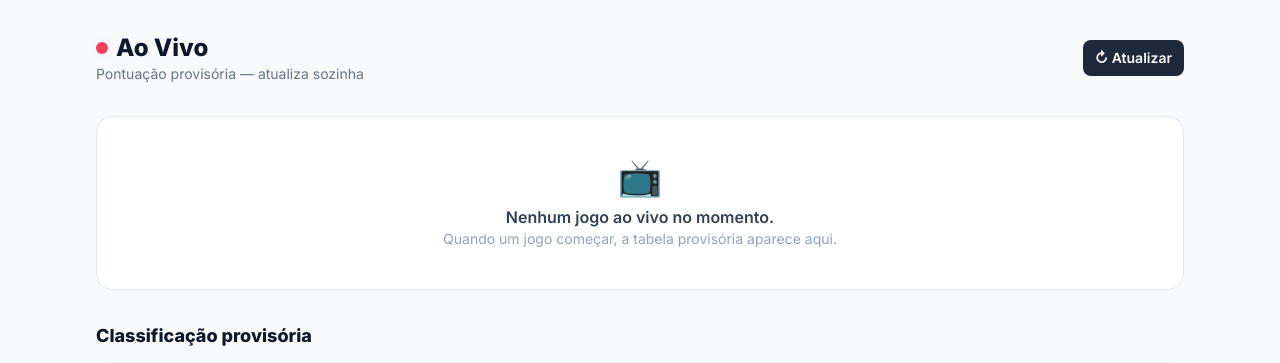
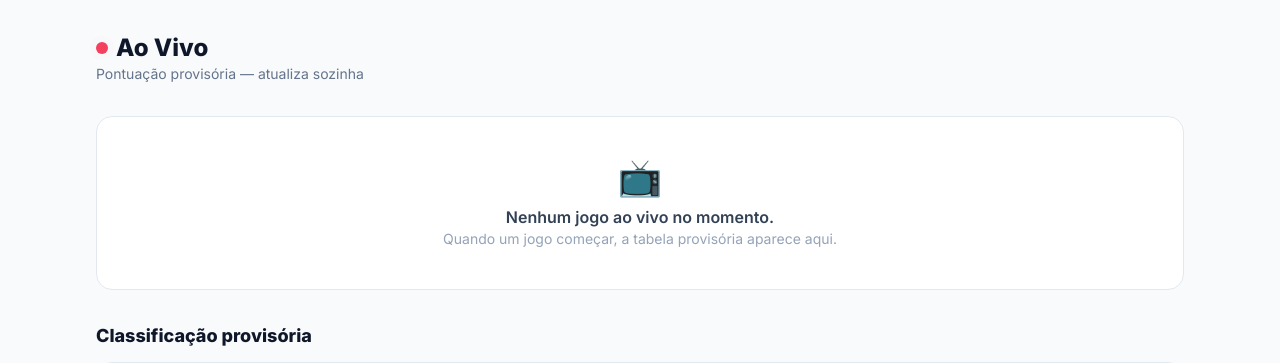
Before and after one commit to LeooBessa/bolao-copa, a FastAPI app: template app/templates/ao_vivo.html in a window 1280 px wide. Shown: the top 363 px of the page. Run offline with FastAPI, Linux system fonts and the light colour scheme; the template is opened without the code that fills it, so the values that code supplies are empty; some libraries are stand-ins or nearby versions.

Commit message:
Remove botão Atualizar do Ao Vivo (auto-update já cobre)

```diff
--- a/app/templates/ao_vivo.html
+++ b/app/templates/ao_vivo.html
@@ -3,8 +3,7 @@
 
 {% block content %}
 <div class="fade-in space-y-8">
-  <header class="flex items-center justify-between">
-    <div>
+  <header>
     <h1 class="flex items-center gap-2 text-2xl font-extrabold text-slate-900">
       <span class="relative flex h-3 w-3">
         <span class="absolute inline-flex h-full w-full animate-ping rounded-full bg-rose-400 opacity-75"></span>
@@ -16,8 +15,6 @@
       Pontuação provisória — atualiza sozinha
       <span id="ao-vivo-status" class="text-slate-400"></span>
     </p>
-    </div>
-    <button onclick="atualizarAoVivo()" class="rounded-lg bg-slate-800 px-3 py-2 text-sm font-semibold text-white hover:bg-slate-700">↻ Atualizar</button>
   </header>
 
   <!-- Conteúdo dinâmico (atualizado via fetch, sem recarregar a página) -->
```
Lines whose indentation alone changed are shown as unchanged.
